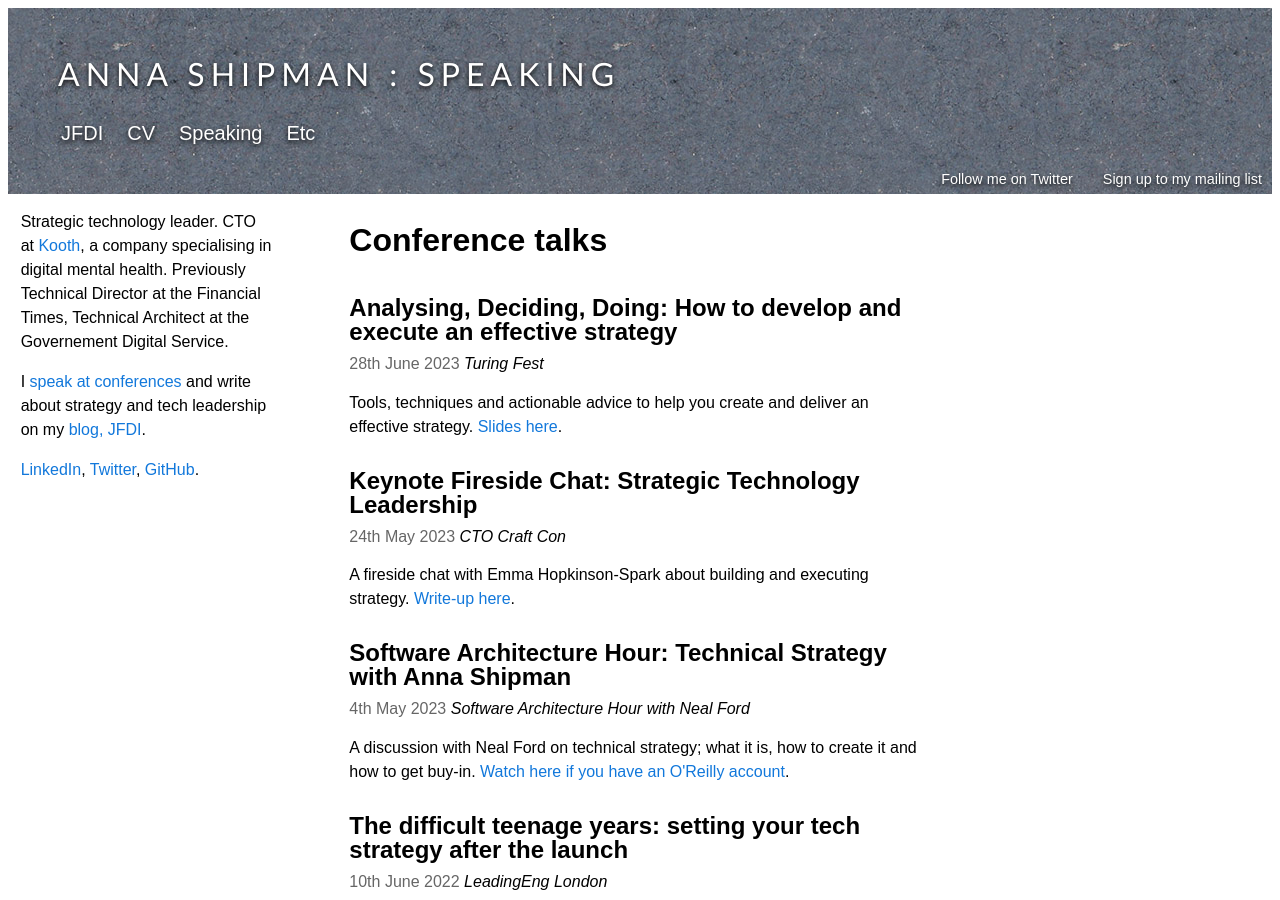
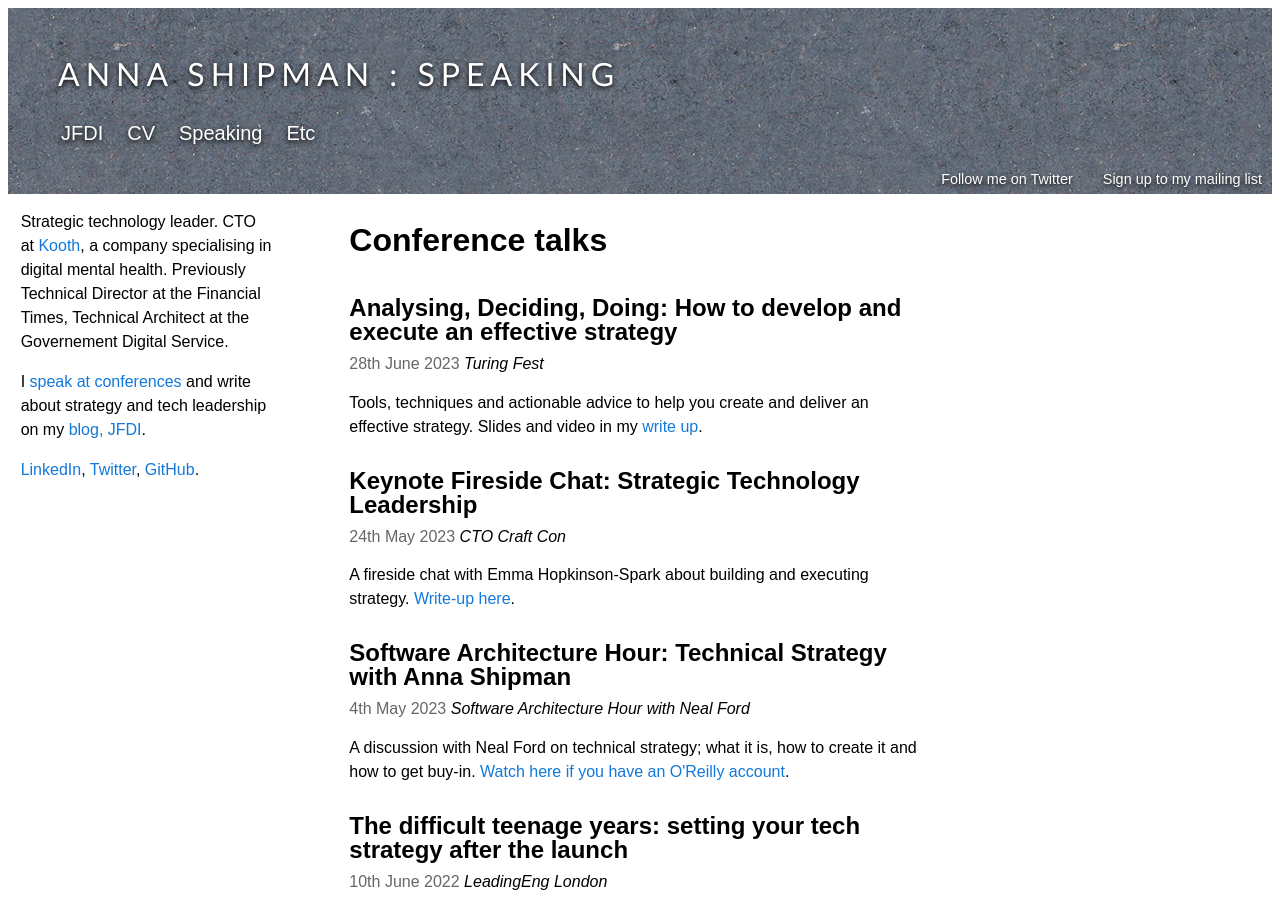
Before and after one commit to annashipman/annashipman.github.io, a Jekyll site: the page built from speaking.html, in a window 1280 px wide and 900 px high. Built offline with Jekyll 4.4.1, drawn with Linux system fonts in a browser that asks for light colours.

Commit message:
Update link on speaking page

```diff
--- a/speaking.html
+++ b/speaking.html
@@ -6,7 +6,7 @@
 <h1>Conference talks</h1>
 <h2><a href="https://turingfest.com/speaker/anna-shipman/">Analysing, Deciding, Doing: How to develop and execute an effective strategy</a></h2>
 <date>28th June 2023</date> <span class="conference-name">Turing Fest</span>
-<p>Tools, techniques and actionable advice to help you create and deliver an effective strategy. <a href="https://www.slideshare.net/annashipman/analysing-deciding-doing-how-to-develop-and-execute-an-effective-strategy">Slides here</a>.</p>
+<p>Tools, techniques and actionable advice to help you create and deliver an effective strategy. Slides and video in my <a href="/jfdi/analysing-deciding-doing.html">write up</a>.</p>
 <h2><a href="https://conference.ctocraft.com/london-2023/event/keynote-presentation-devex-what-actually-drives-productivity/">Keynote Fireside Chat: Strategic Technology Leadership</a></h2>
 <date>24th May 2023</date> <span class="conference-name">CTO Craft Con</span>
 <p>A fireside chat with Emma Hopkinson-Spark about building and executing strategy. <a href="/jfdi/strategy-fireside-chat.html">Write-up here</a>.</p>
```
